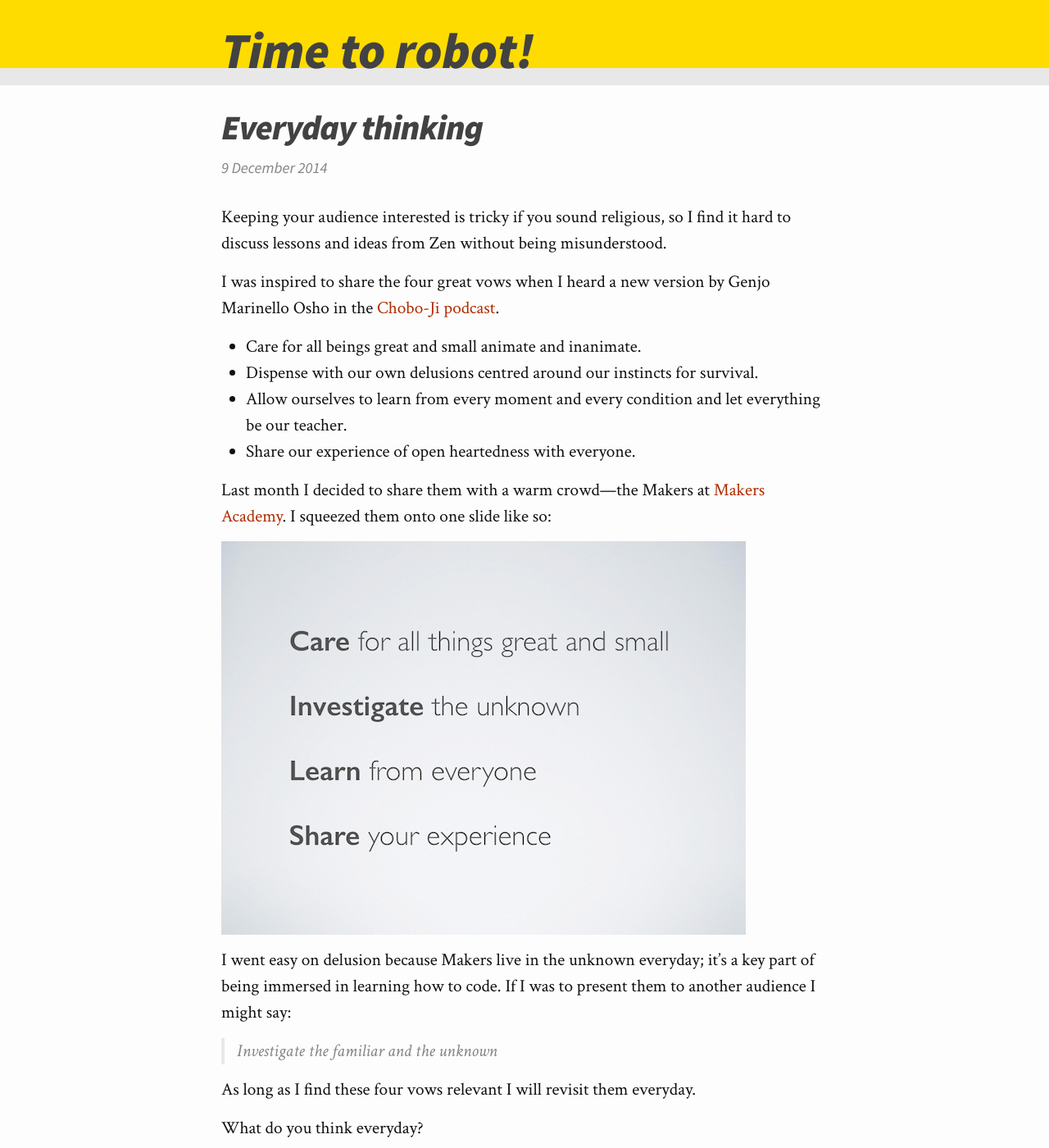
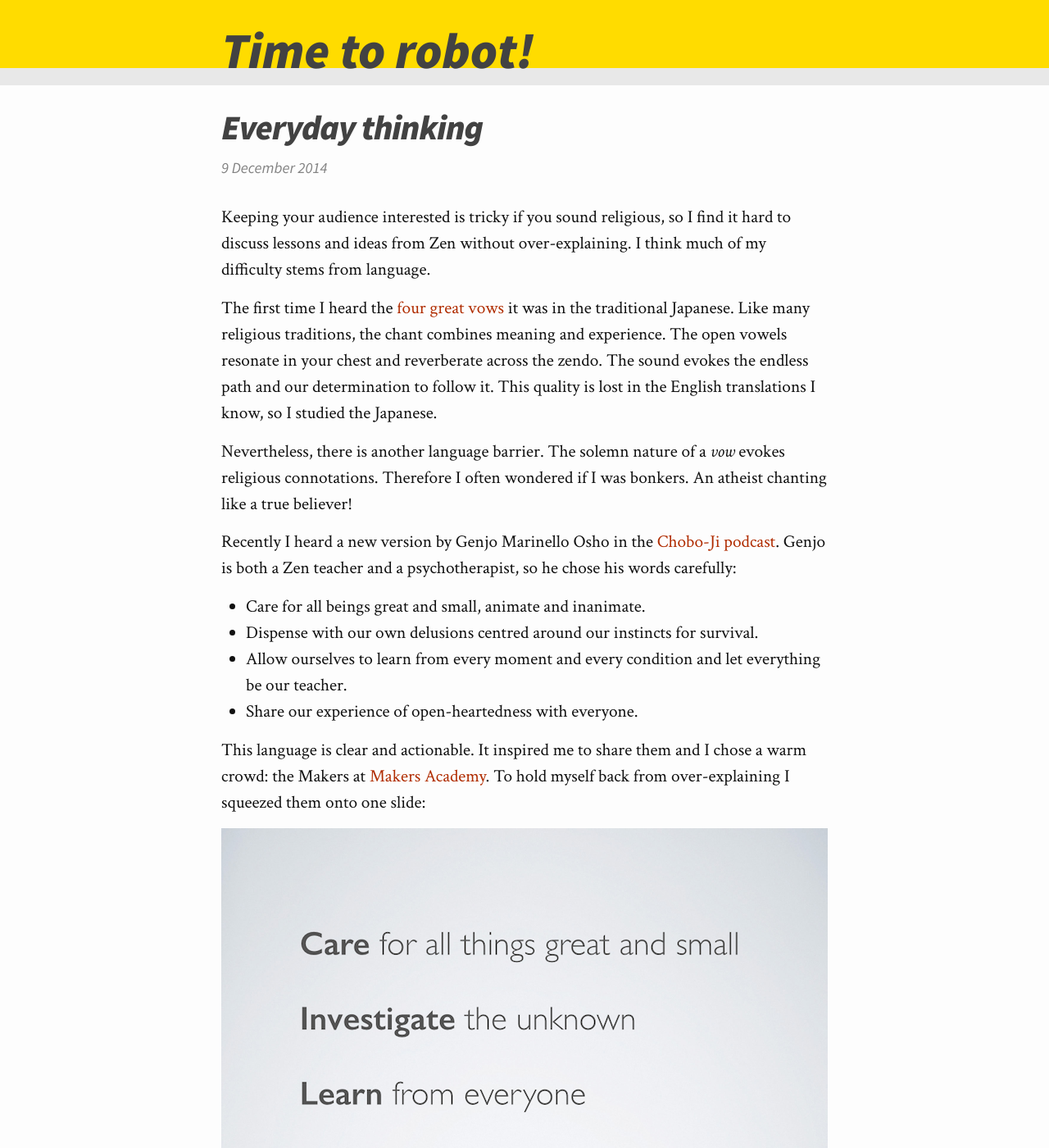
Before and after one commit to jamesjoshuahill/jamesjoshuahill.github.io, a Jekyll site: the page built from _posts/2014-12-09-everyday-thinking.md, in a window 1280 px wide and 1400 px high. Shown: the whole window at 82% size. Built offline with Jekyll 4.4.1, drawn with Linux system fonts in a browser that asks for light colours; some of the changed text lies outside the part shown.

Commit message:
Redraft everyday thinking post

```diff
--- a/_posts/2014-12-09-everyday-thinking.md
+++ b/_posts/2014-12-09-everyday-thinking.md
@@ -3,26 +3,29 @@ layout: post
 title: "Everyday thinking"
 categories: zen
 ---
-Keeping your audience interested is tricky if you sound religious, so I find it hard to discuss lessons and ideas from Zen without being misunderstood.
+Keeping your audience interested is tricky if you sound religious, so I find it hard to discuss lessons and ideas from Zen without over-explaining. I think much of my difficulty stems from language.
 
-I was inspired to share the four great vows when I heard a new version by Genjo Marinello Osho in the [Chobo-Ji podcast].
+The first time I heard the [four great vows] it was in the traditional Japanese. Like many religious traditions, the chant combines meaning and experience. The open vowels resonate in your chest and reverberate across the zendo. The sound evokes the endless path and our determination to follow it. This quality is lost in the English translations I know, so I studied the Japanese.
 
-  * Care for all beings great and small animate and inanimate.
+Nevertheless, there is another language barrier. The solemn nature of a _vow_ evokes religious connotations. Therefore I often wondered if I was bonkers. An atheist chanting like a true believer!
+
+Recently I heard a new version by Genjo Marinello Osho in the [Chobo-Ji podcast]. Genjo is both a Zen teacher and a psychotherapist, so he chose his words carefully:
+
+  * Care for all beings great and small, animate and inanimate.
   * Dispense with our own delusions centred around our instincts for survival.
   * Allow ourselves to learn from every moment and every condition and let everything be our teacher.
-  * Share our experience of open heartedness with everyone.
+  * Share our experience of open-heartedness with everyone.
 
-Last month I decided to share them with a warm crowd&mdash;the Makers at [Makers Academy]. I squeezed them onto one slide like so:
+This language is clear and actionable. It inspired me to share them and I chose a warm crowd: the Makers at [Makers Academy]. To hold myself back from over-explaining I squeezed them onto one slide:
 
-![Four vows slide]({{ site.baseurl }}/assets/four-vows-slide.png)
+![Four vows slide]({{ site.baseurl }}/assets/four-thoughts-slide.png)
 
-I went easy on delusion because Makers live in the unknown everyday; it's a key part of being immersed in learning how to code. If I was to present them to another audience I might say:
+I changed the second one the most. I worried that bringing up _delusions_ might discourage the Makers, so I chose a positive action: **investigate**. Makers live in the unknown; it's key to immersing yourself in learning how to code. I still remember how hard it was to be challenged everyday.
 
-> Investigate the familiar and the unknown
-
-As long as I find these four vows relevant I will revisit them everyday.
+As long as I find these four thoughts relevant I will revisit them everyday. I am glad of Genjo's clear language. It prompted me to consider them anew and share my experience.
 
 What do you think everyday?
 
 [Chobo-Ji podcast]: https://itunes.apple.com/podcast/chobo-jis-podcast/id78149892
+[four great vows]: http://choboji.org/literature/precepts/
 [Makers Academy]: http://www.makersacademy.com
```
Also changed, not shown: assets/four-thoughts-slide.png (added), assets/four-vows-slide.png (deleted).
